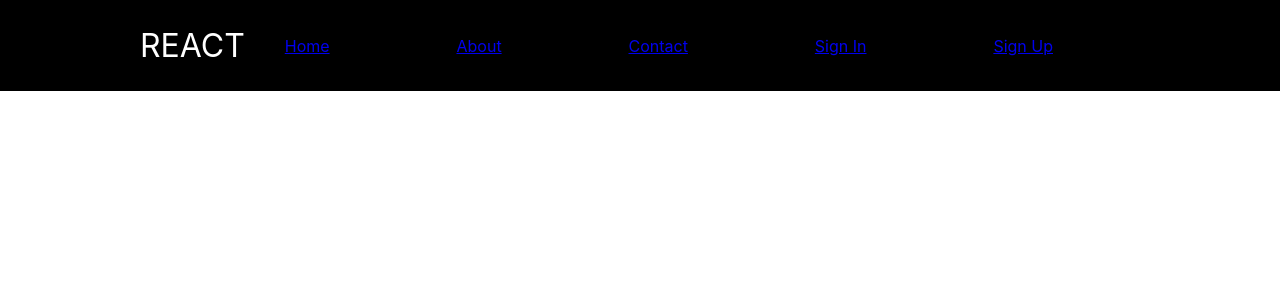
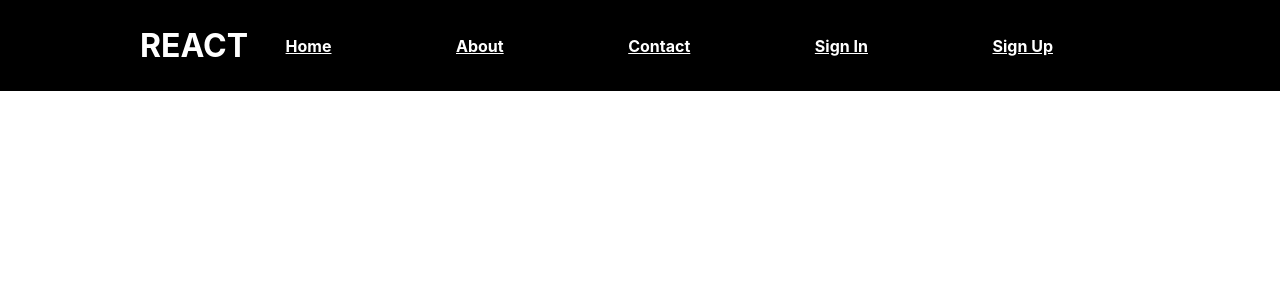
Before and after one commit to Josefine-Gm-Paaske/routing-in-react, a React (Create React App) app: page / in a window 1280 px wide. Shown: the top 300 px of the page. Built offline with nearby package versions, Linux system fonts and the light colour scheme.

Commit message:
Front end changes

```diff
--- a/src/index.css
+++ b/src/index.css
@@ -3,11 +3,15 @@ body {
   font-family: -apple-system, BlinkMacSystemFont, 'Segoe UI', 'Roboto', 'Oxygen',
     'Ubuntu', 'Cantarell', 'Fira Sans', 'Droid Sans', 'Helvetica Neue',
     sans-serif;
-  -webkit-font-smoothing: antialiased;
-  -moz-osx-font-smoothing: grayscale;
 }
 
-code {
-  font-family: source-code-pro, Menlo, Monaco, Consolas, 'Courier New',
-    monospace;
+a {
+  color: white;
+  font-weight: bold;
 }
+
+.reactLogo{
+  margin: 0.5cm;
+  width: 60px;
+  height: 60px;
+}
```
